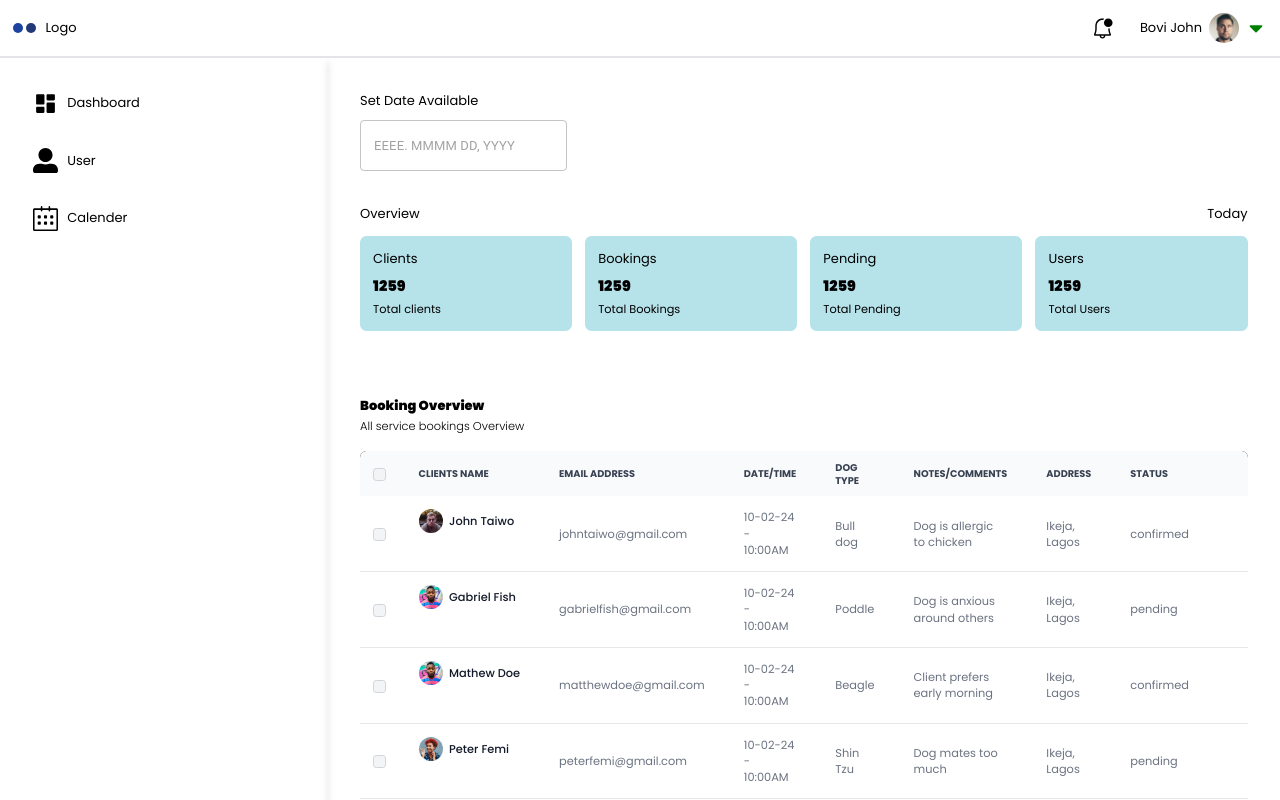
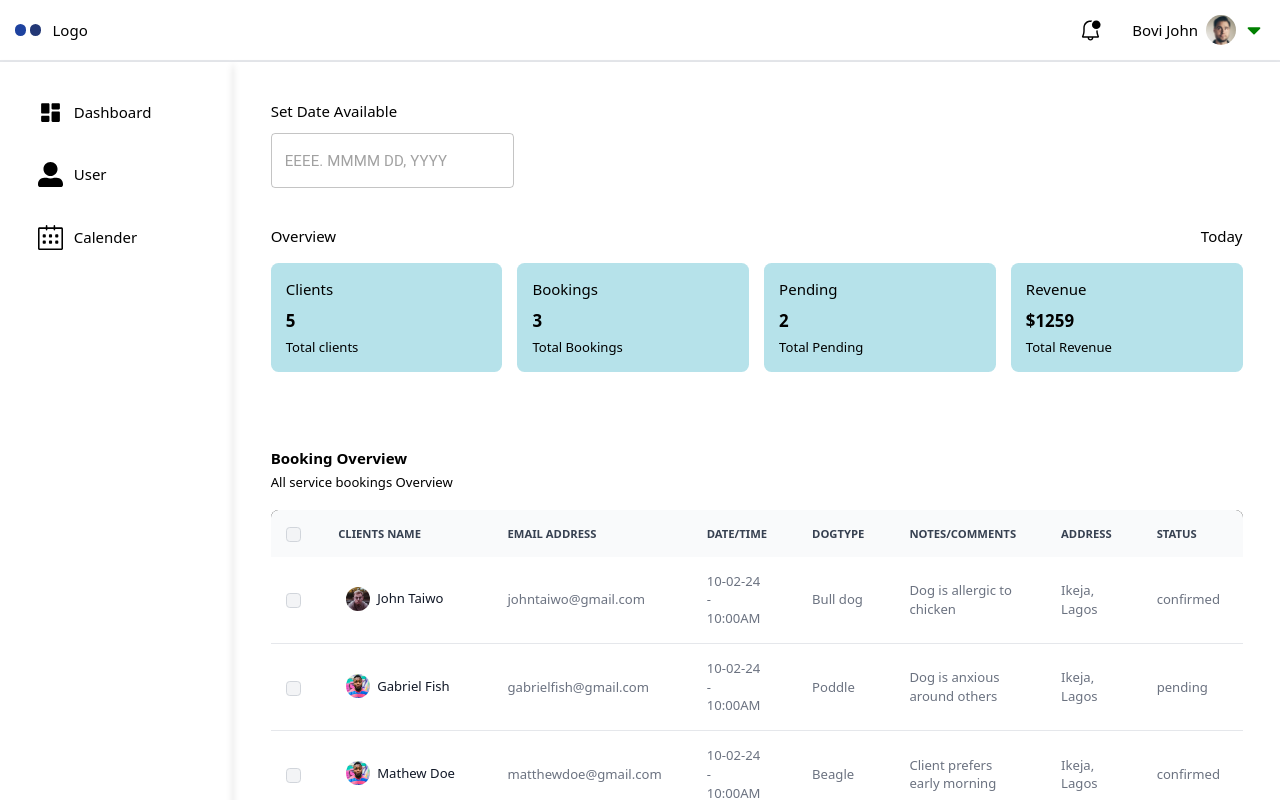
Before and after one commit to Harkanni/calender-app, a Next.js app: page /dashboard in a window 1280 px wide. Shown: the top 800 px of the page. Built offline with nearby package versions, Linux system fonts and the light colour scheme.

Commit message:
UI Changes

```diff
--- a/app/globals.css
+++ b/app/globals.css
@@ -36,7 +36,7 @@ body {
 } */
 
 html {
-   font-size: 13px;
+   font-size: 15px;
 }
 
 .body {
--- a/app/layout.tsx
+++ b/app/layout.tsx
@@ -3,7 +3,12 @@ import { Inter, Poppins } from "next/font/google";
 import "./globals.css";
 
 const inter = Inter({ subsets: ["latin"] });
-const poppins = Poppins({ weight: ["100", "200", "300", "400", "500", "600", "700", "800", "900"], subsets: ["latin"]})
+const poppins = Poppins({
+   subsets: ['latin'],
+   display: 'swap',
+   variable: '--font-poppins',
+   weight: ['100', '200', '300', '400', '500', '600', '700', '800', '900']
+});
 
 export const metadata: Metadata = {
    title: "Create Next App",
@@ -17,7 +22,7 @@ export default function RootLayout({
 }>) {
    return (
       <html lang="en">
-         <body className={poppins.className}>{children}</body>
+         <body className={`${poppins.variable}`}>{children}</body>
       </html>
    );
 }
--- a/components/MainSection.tsx
+++ b/components/MainSection.tsx
@@ -8,8 +8,9 @@ import { LocalizationProvider } from '@mui/x-date-pickers/LocalizationProvider';
 import { DatePicker } from '@mui/x-date-pickers';
 import moment from 'moment';
 
-import { Analytics } from '@/constants/analytics'
+import { countUserStatus } from '@/constants/analytics'
 import EnhancedTable from './Table';
+import { Users } from '@/constants/users';
 
 const MainSection = () => {
    const [sessionCount, setSessionCount] = React.useState(1);
@@ -24,7 +25,7 @@ const MainSection = () => {
    const [sessionData, setSessionData] = React.useState<any>([{ time: '', date: '' }]);
    const [sessionState, setSessionState] = React.useState({ time: '', date: '' });
 
-
+   const Analytics = countUserStatus(Users)
 
    const handleDateOrTimeChange = (value: any, field: any, id: any) => {
       console.log("Date: ", value, " Field: ", field)
@@ -42,6 +43,8 @@ const MainSection = () => {
          setSessionData(updatedSessionData);
       }
    };
+
+
 
 
 
--- a/components/Sidebar.tsx
+++ b/components/Sidebar.tsx
@@ -4,24 +4,32 @@ import styles from '@/app/dashboard.module.css'
 import { RiDashboardFill } from "react-icons/ri";
 import { FaUserAlt } from "react-icons/fa";
 import { SlCalender } from "react-icons/sl";
+import Link from 'next/link';
 
 
 const Sidebar = () => {
    return (
       <section className={`flex flex-col gap-10 flex-[2rem] p-10 ${styles['box-shadow']}`}>
+         <Link href={'#'}>
             <div className='flex items-center gap-3'>
                <RiDashboardFill size={25} />
                Dashboard
             </div>
+         </Link>
+         <Link href={'#'}>
             <div className='flex items-center gap-3'>
-            <FaUserAlt size={25}/>
+               <FaUserAlt size={25} />
                User
             </div>
+         </Link>
+         <Link href={'#'}>
             <div className='flex items-center gap-3'>
-            <SlCalender size={25}/>
+               <SlCalender size={25} />
                Calender
             </div>
-      </section>
+         </Link>
+
+      </section >
    )
 }
 
--- a/components/Table.tsx
+++ b/components/Table.tsx
@@ -70,13 +70,10 @@ const EnhancedTable = () => {
                <Table.HeadCell>clients name</Table.HeadCell>
                <Table.HeadCell>Email Address</Table.HeadCell>
                <Table.HeadCell>Date/Time</Table.HeadCell>
-               <Table.HeadCell>Dog Type</Table.HeadCell>
+               <Table.HeadCell>DogType</Table.HeadCell>
                <Table.HeadCell>Notes/Comments</Table.HeadCell>
                <Table.HeadCell>Address</Table.HeadCell>
                <Table.HeadCell>Status</Table.HeadCell>
-               <Table.HeadCell>
-                  <span className="sr-only">Edit</span>
-               </Table.HeadCell>
             </Table.Head>
             <Table.Body className="divide-y">
                {
@@ -86,16 +83,16 @@ const EnhancedTable = () => {
                         <Table.Cell className="p-4">
                            <Checkbox />
                         </Table.Cell>
-                        <Table.Cell className="whitespace-nowrap font-medium text-gray-900 dark:text-white flex items-center gap-2">
-                           <span>
+                        <Table.Cell className="whitespace-nowrap font-medium text-gray-900 dark:text-white flex items-center gap-2 p-8">
+                           <div>
                               <Avatar {...stringAvatar(user.name)}>
                                  <Image
                                     src={getRandomItemFromArray(avatarList)}
                                     alt='Bovi John'
                                  />
                               </Avatar>
-                           </span>
-                           <span> {user.name} </span>
+                           </div>
+                           <div> {user.name} </div>
                         </Table.Cell>
                         <Table.Cell>{user.email}</Table.Cell>
                         <Table.Cell>{user.date}</Table.Cell>
--- a/constants/analytics.js
+++ b/constants/analytics.js
@@ -1,3 +1,5 @@
+import { Users } from './users';
+
 export const Analytics = [
   {
     title: 'Clients',
@@ -15,8 +17,47 @@ export const Analytics = [
     desc: 'Total Pending'
   },
   {
-      title: 'Users',
-      count: '1259',
-      desc: 'Total Users'
+    title: 'Revenue',
+    count: '$1259',
+    desc: 'Total Revenue'
+  }
+];
+
+export const countUserStatus = (users) => {
+  let totalUsers = users.length;
+  let pendingUsers = 0;
+  let confirmedUsers = 0;
+
+  // Iterate through the users array
+  users.forEach((user) => {
+    // Check the status of each user and increment the corresponding counter
+    if (user.status === 'pending') {
+      pendingUsers++;
+    } else if (user.status === 'confirmed') {
+      confirmedUsers++;
+    }
+  });
+
+  return [
+    {
+      title: 'Clients',
+      count: totalUsers,
+      desc: 'Total clients'
     },
-]
+    {
+      title: 'Bookings',
+      count: confirmedUsers,
+      desc: 'Total Bookings'
+    },
+    {
+      title: 'Pending',
+      count: pendingUsers,
+      desc: 'Total Pending'
+    },
+    {
+      title: 'Revenue',
+      count: '$1259',
+      desc: 'Total Revenue'
+    }
+  ];
+};
```
Lines whose indentation alone changed are shown as unchanged.
